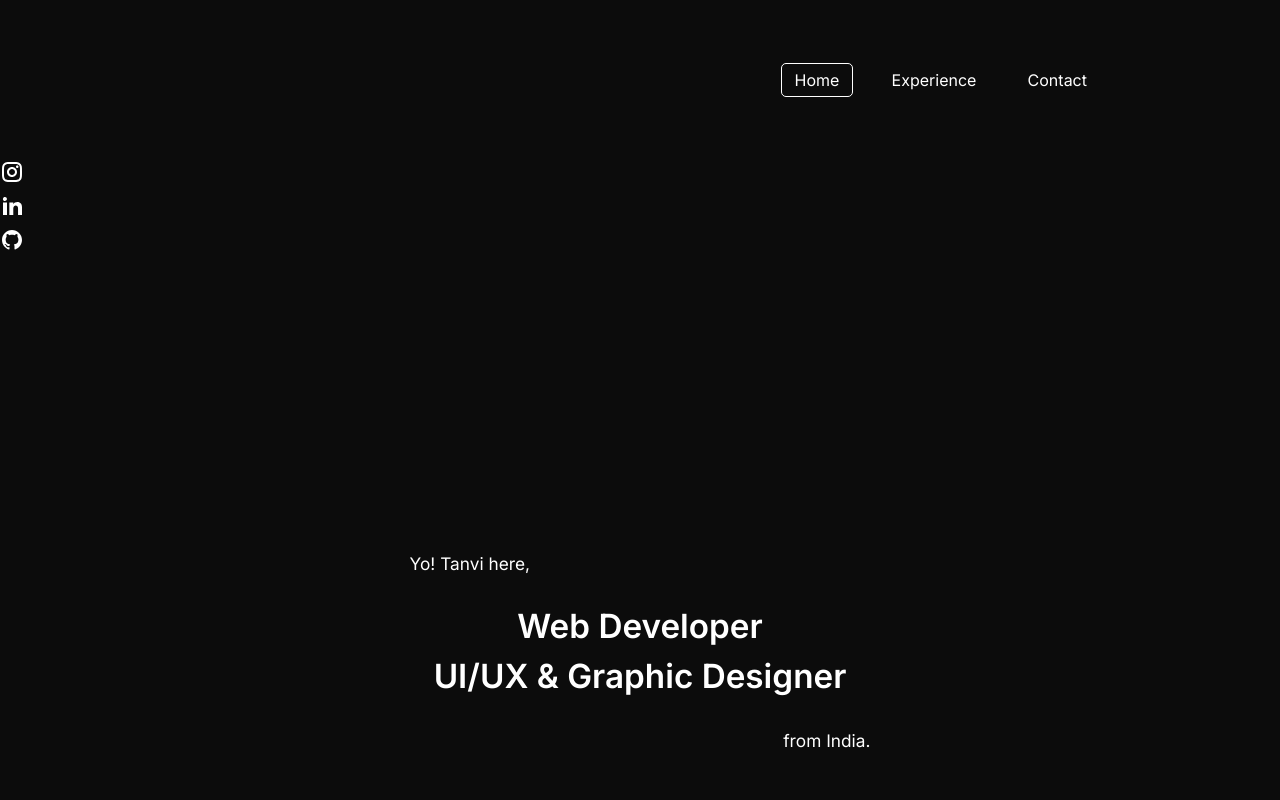
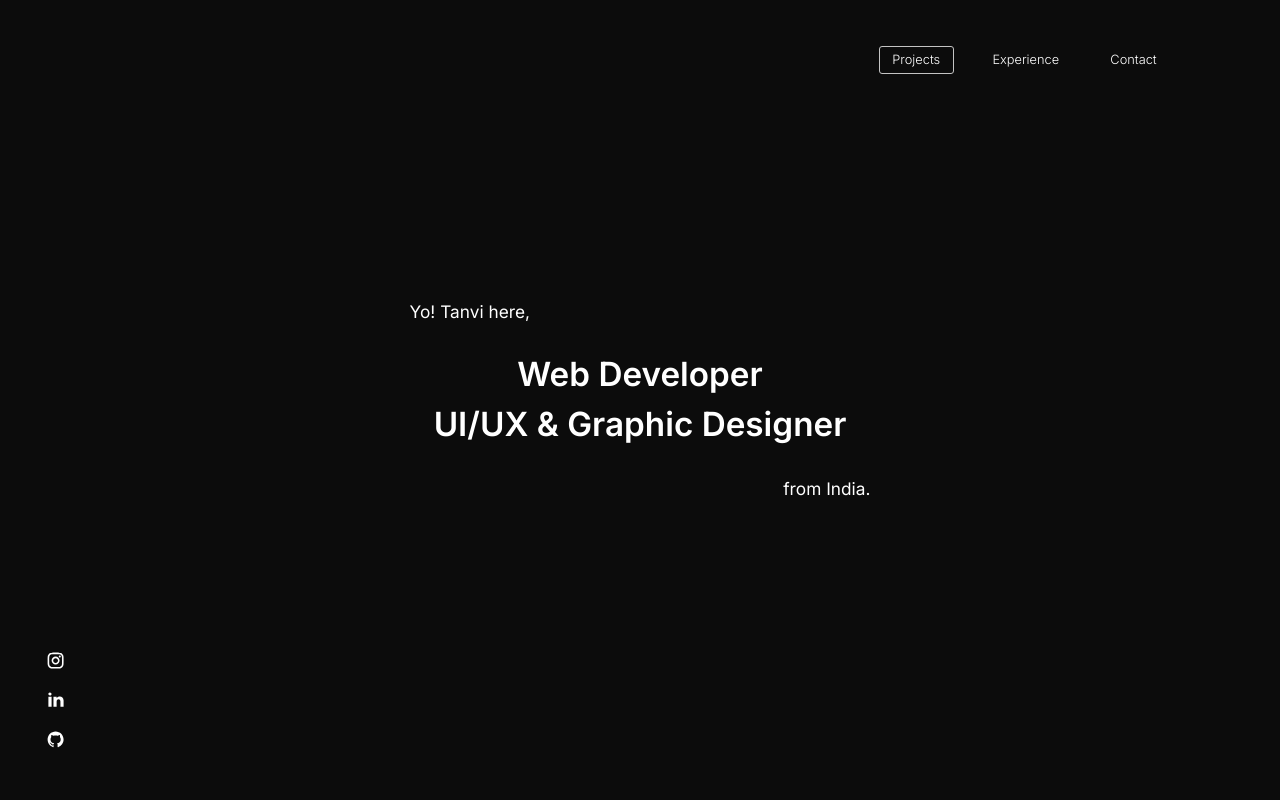
Before and after one commit to tanvi1110/myselftanvi, a Next.js app: page / in a window 1280 px wide. Shown: the top 800 px of the page. Built offline with nearby package versions, Linux system fonts and the light colour scheme.

Commit message:
bugs fixed

```diff
--- a/src/Components/Hero.js
+++ b/src/Components/Hero.js
@@ -3,7 +3,7 @@ import React from 'react'
 import "./Hero.css";
 const Hero = () => {
   return (
-    <div className='hero h-screen flex items-center flex-col justify-center'>
+    <div className='hero'>
     <div className="top">Yo! Tanvi here,</div>
       <div className="middle">
         <h1>Web Developer </h1>
--- a/src/Components/Navbar.js
+++ b/src/Components/Navbar.js
@@ -4,18 +4,18 @@ import React from 'react'
 const Navbar = () => {
   return (
     <>
-     <nav className="h-20 w-full flex flex-row items-center justify-between fixed">
+     <nav className="navtop">
           <div className="nav-left"></div>
           <div className="nav-right">
-            <div className=" p-2 navitem bor">
-              <a href="/">Home</a>
+            <div className="navitem bor">
+              <a href="/">Projects</a>
             </div>
 
-            <div className="p-2 navitem">
+            <div className=" navitem">
               <a href="/Experience">Experience</a>
             </div>
 
-            <div className="p-2 navitem ">
+            <div className=" navitem ">
               <a href="/Contact">Contact</a>
             </div>
           </div>
--- a/src/Components/Skills.js
+++ b/src/Components/Skills.js
@@ -2,15 +2,9 @@ import React from 'react'
 import "./Hero.css";
 const Skills = () => {
     return (
-        <div className='h-screen pb-20 pt-36'>
-        <div className="top">Yo! Tanvi here,</div>
-          <div className="middle">
-            <h1>Web Developer </h1>
-            <h1>UI/UX & Graphic Designer</h1>
-          </div>
-          <div className="bottom">from India.</div>
+        <>
 
-        </div>
+        </>
       )
 }
 
--- a/src/Components/Social.js
+++ b/src/Components/Social.js
@@ -7,17 +7,17 @@ import { RiGithubFill } from "@remixicon/react";
 
 const Social = () => {
   return (
-    <div className=' social fixed flex flex-col bottom-5 left-5 pl-5'>
+    <div className='social '>
       <RiInstagramLine
-        size={24}
+
         color="white"
         className="my-icon" />
          <RiLinkedinFill
-        size={24}
+
         color="white"
         className="my-icon" />
          <RiGithubFill
-        size={24}
+
         color="white"
         className="my-icon" />
     </div>
--- a/src/app/globals.css
+++ b/src/app/globals.css
@@ -35,19 +35,31 @@ body nav{
 }
 
 .bor{
-  border: 1px solid white;
-  border-radius: 5px;
+  border: 0.5px solid rgb(196, 196, 196);
+  border-radius: 3px;
+}
+.navtop{
+  height:15vh;
+  width:100%;
+  display:flex;
+  flex-direction: row;
+  align-items: center;
+  justify-content: space-between;
+  position: fixed;
 }
 .nav-left{
   width: 50%;
   height: 20vh;
 }
 .nav-right{
-  max-width: 50%;
+  width: 50%;
   display: flex;
+  font-size: 1vw;
+  font-weight: 300;
   align-items: center;
-  justify-content: space-between;
-  margin: 0 10vw;
+  justify-content: center;
+  margin: 0  0 0 20vw;
+  /* background-color: red; */
 }
 .navitem{
   padding: 0.3vw 1vw;
@@ -55,6 +67,11 @@ body nav{
 }
 .hero{
   height: 100vh;
+  width: 100%;
+  display: flex;
+  align-items: center;
+  flex-direction: column;
+  justify-content: center;
 }
 .top{
 /* background-color: pink; */
@@ -87,7 +104,18 @@ padding-top: 2vw;
 .social{
 
 
-  gap: 10px;
-
+  gap: 20px;
+  position: fixed;
+  display: flex;
+  align-items: flex-start;
+  justify-content: center;
+  flex-direction: column;
+  bottom: 4vw;
+  left: 20px;
+  padding-left: 2vw;
 
 }
+.my-icon{
+  height: 1.5vw;
+  width: 1.5vw;
+}
```
